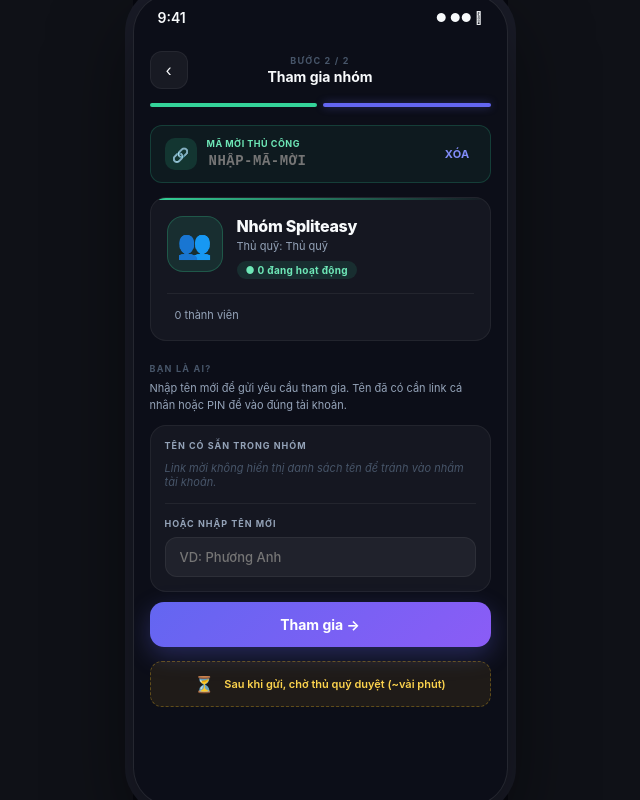
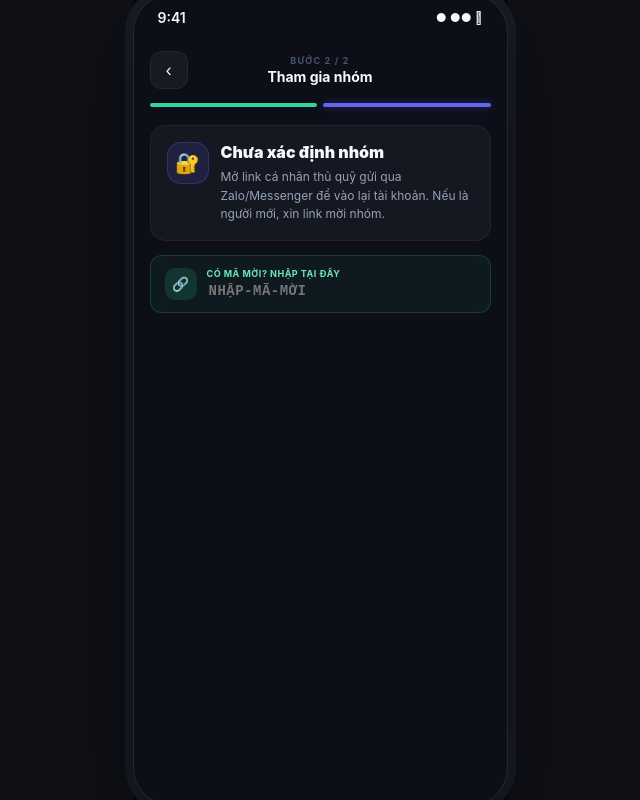
Before and after one commit to hoanglong1312/Spliteasy-boss, a React (Vite) app: page / in a window 1280 px wide. Shown: the whole page, without its empty margins (320-960 px from the left). Built offline with nearby package versions, Linux system fonts and the light colour scheme.

Commit message:
fix: remove fake group from join screen

```diff
--- a/src/screens/JoinGroup.jsx
+++ b/src/screens/JoinGroup.jsx
@@ -21,14 +21,15 @@
   const memberName = (newName || selected || '').trim();
   const recentSessions = d.recentSessions || [];
   const inviteToken = d.inviteToken || '';
+  const hasGroupPreview = Boolean(foundGroup || d.group?.id);
 
-  const existingNames = foundGroup?.member_names || d.existingNames || [];
+  const existingNames = hasGroupPreview ? (foundGroup?.member_names || d.existingNames || []) : [];
   const displayGroup = foundGroup
     ? { emoji: foundGroup.emoji, name: foundGroup.name, treasurer: foundGroup.treasurer,
         foundedLabel: '', activeCount: existingNames.length, memberCount: existingNames.length,
         memberAvatars: existingNames.slice(0, 6).map(n => n[0]?.toUpperCase() || '?'),
         extraMembers: Math.max(existingNames.length - 6, 0) }
-    : d.group;
+    : hasGroupPreview ? d.group : null;
 
   useEffect(() => {
     if (!inviteToken) return;
@@ -138,6 +139,26 @@
           </Card>
         )}
 
+        {!hasGroupPreview && !looking && (
+          <Card style={{ padding: 16, marginBottom: 14 }}>
+            <div style={{ display: 'flex', gap: 12, alignItems: 'flex-start' }}>
+              <div style={{
+                width: 42, height: 42, borderRadius: 14,
+                background: 'rgba(99,102,241,0.14)',
+                border: '1px solid rgba(99,102,241,0.26)',
+                display: 'flex', alignItems: 'center', justifyContent: 'center',
+                fontSize: 20,
+              }}>🔐</div>
+              <div style={{ flex: 1 }}>
+                <div style={{ fontSize: 16, fontWeight: 900 }}>Chưa xác định nhóm</div>
+                <div style={{ marginTop: 6, fontSize: 12, color: colors.textSecondary, lineHeight: 1.55 }}>
+                  Mở link cá nhân thủ quỹ gửi qua Zalo/Messenger để vào lại tài khoản. Nếu là người mới, xin link mời nhóm.
+                </div>
+              </div>
+            </div>
+          </Card>
+        )}
+
         <div style={{
           display: 'flex', alignItems: 'center', gap: 10,
           padding: '12px 14px',
@@ -154,7 +175,7 @@
             <div style={{
               fontSize: 9, color: '#6ee7b7', fontWeight: 700,
               textTransform: 'uppercase', letterSpacing: '0.5px',
-            }}>{inviteToken ? 'Link mời nhóm' : 'Mã mời thủ công'}</div>
+            }}>{inviteToken ? 'Link mời nhóm' : 'Có mã mời? Nhập tại đây'}</div>
             <input
               value={code}
               onChange={(e) => setCode(e.target.value.toUpperCase())}
@@ -175,11 +196,11 @@
               }}
             />
           </div>
-          <button onClick={() => setCode('')} style={{
+          {!inviteToken && code && <button onClick={() => setCode('')} style={{
             background: 'none', border: 'none',
             fontSize: 11, color: colors.brandLight, fontWeight: 700,
             letterSpacing: '0.3px', cursor: 'pointer', fontFamily: 'inherit',
-          }}>XÓA</button>
+          }}>XÓA</button>}
         </div>
 
         {/* Lookup status */}
@@ -197,6 +218,7 @@
         )}
 
         {/* Group preview card */}
+        {hasGroupPreview ? (
           <Card accent="pickleball" style={{ padding: '18px 16px' }}>
             <div style={{ display: 'flex', alignItems: 'flex-start', gap: 14 }}>
               <div style={{
@@ -208,7 +230,7 @@
               <div style={{ flex: 1 }}>
                 <div style={{ fontSize: 16, fontWeight: 800, letterSpacing: '-0.3px' }}>{displayGroup.name}</div>
                 <div style={{ fontSize: 11, color: colors.textSecondary, marginTop: 3 }}>
-                {displayGroup.treasurer ? `Thủ quỹ: ${displayGroup.treasurer}` : 'Nhập mã mời để xem thông tin nhóm'}
+                  {displayGroup.treasurer ? `Thủ quỹ: ${displayGroup.treasurer}` : 'Nhóm đã được xác nhận'}
                 </div>
                 <div style={{
                   display: 'inline-flex', alignItems: 'center', gap: 6,
@@ -229,8 +251,11 @@
               </span>
             </div>
           </Card>
+        ) : null}
 
         {/* Identity selection */}
+        {hasGroupPreview && (
+          <>
             <SectionLabel>Bạn là ai?</SectionLabel>
             <div style={{ fontSize: 11, color: colors.textSecondary, margin: '-4px 0 12px', lineHeight: 1.5 }}>
               Nhập tên mới để gửi yêu cầu tham gia. Tên đã có cần link cá nhân hoặc PIN để vào đúng tài khoản.
@@ -291,6 +316,8 @@
                 }}
               />
             </Card>
+          </>
+        )}
 
         {joinError && (
           <div style={{
@@ -310,7 +337,7 @@
           }}>Đã gửi yêu cầu tham gia. Chờ thủ quỹ duyệt trước khi xem dữ liệu nhóm.</div>
         )}
 
-        <Button block variant="brand" style={{ marginTop: 10, opacity: joining ? 0.6 : 1 }}
+        {hasGroupPreview && <Button block variant="brand" style={{ marginTop: 10, opacity: joining ? 0.6 : 1 }}
           onClick={async () => {
             if (joining) return;
             setJoinError('');
@@ -332,10 +359,10 @@
             }
           }}>
           {joining ? '⏳ Đang tham gia...' : 'Tham gia →'}
-        </Button>
+        </Button>}
 
         {/* Pending hint */}
-        <div style={{
+        {hasGroupPreview && <div style={{
           display: 'flex', alignItems: 'center', gap: 10, justifyContent: 'center',
           marginTop: 14, padding: 12, borderRadius: 12,
           background: 'rgba(251,191,36,0.08)',
@@ -345,7 +372,7 @@
           <span style={{ fontSize: 11, color: '#fcd34d', fontWeight: 600 }}>
             Sau khi gửi, chờ thủ quỹ duyệt (~vài phút)
           </span>
-        </div>
+        </div>}
       </Screen>
     </PhoneFrame>
   );
```
Also changed, not shown: src/hooks/useScreenData.js, 1 other file (tests, documents, lock files or other folders). Lines whose indentation alone changed are shown as unchanged.
